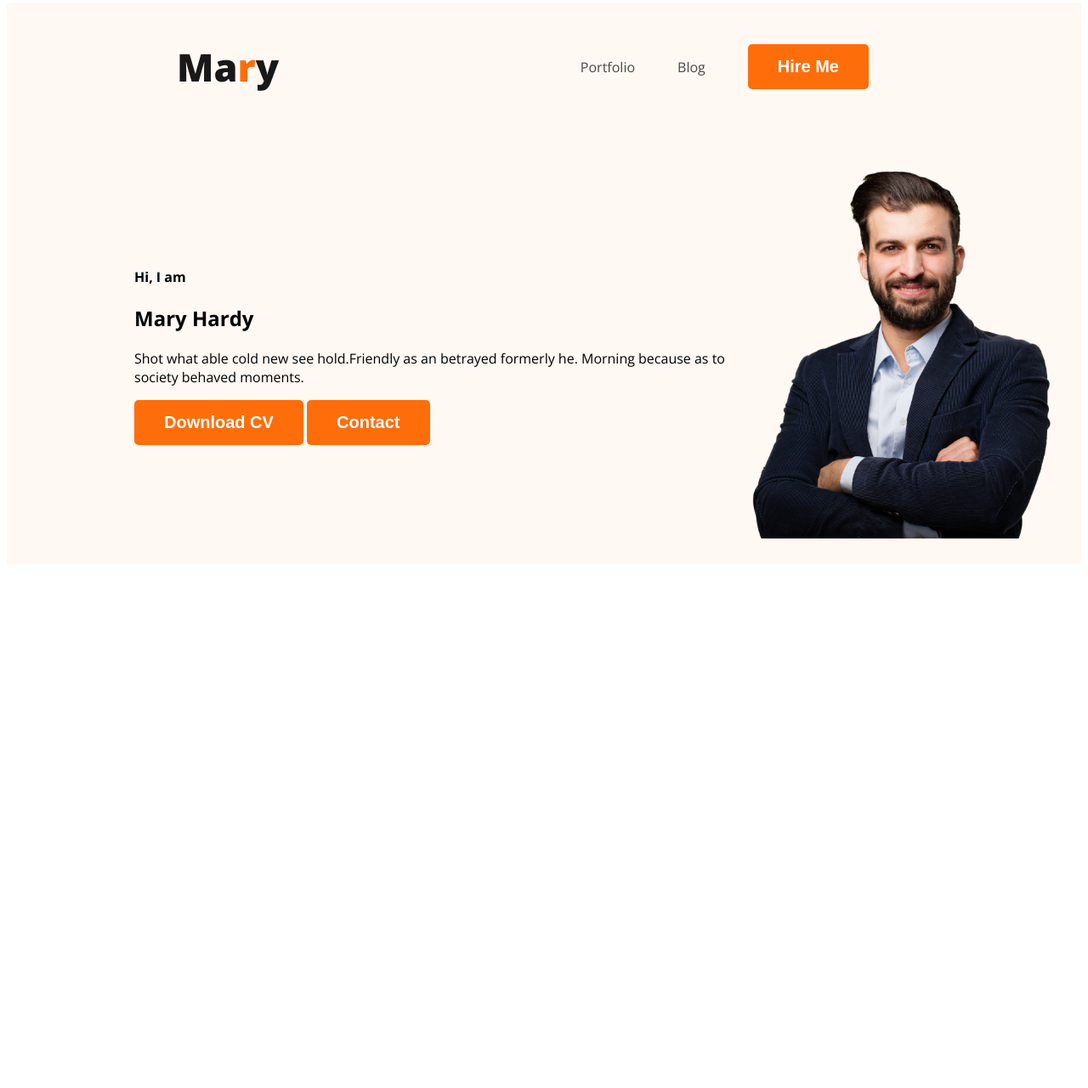
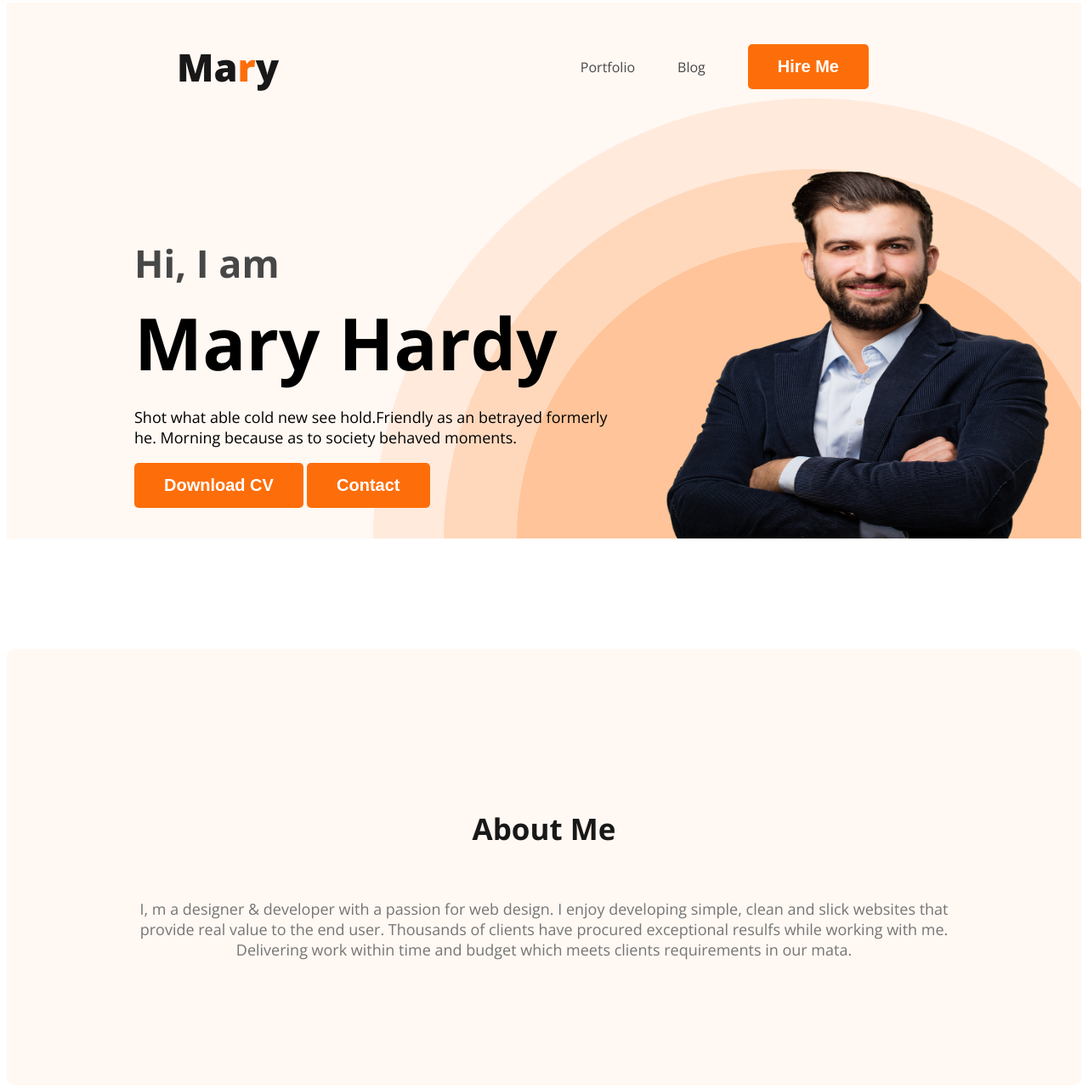
Before and after one commit to sumsulhuda/web_devloper_portfolio1, a plain HTML site: page index.html in a window 1280 px wide. Shown: the part 5-1286 px from the top of the page at 85% size. Before the commit the page ends 800 px from the top, so only its background shows below. Drawn offline with nearby package versions, Linux system fonts and the light colour scheme.

Commit message:
added about section

```diff
--- a/index.html
+++ b/index.html
@@ -22,10 +22,9 @@
             </ul>
         </nav>
         <div class="bannar">
-            <div>
-                <h4 class="bannar-greeting">Hi, I am</h4>
+            <div class="bannar-contant">                <h4 class="bannar-greeting">Hi, I am</h4>
                 <h2 class="bannar-title">Mary Hardy</h2>
-                <p>Shot what able cold new see hold.Friendly as an betrayed formerly he. Morning because as to society
+                <p class="bannar-dicraption">Shot what able cold new see hold.Friendly as an betrayed formerly he. Morning because as to society
                     behaved moments.</p>
                 <button class="btn-primary">Download CV</button>
                 <button class="btn-primary">Contact</button>
@@ -33,7 +32,12 @@
             <img class="header-image" src="images/hardy.png" alt="">
         </div>
     </header>
-    <main></main>
+    <main>
+        <section class="about">
+            <h5 class="section-title">About Me</h5>
+            <p class="section-description">I, m a designer & developer with a passion for web design. I enjoy developing simple, clean and slick websites that provide real value to the end user. Thousands of clients have procured exceptional resulfs while working with me. Delivering work within time and budget which meets clients requirements in our mata.</p>
+        </section>
+    </main>
     <footer></footer>
 </body>
 
--- a/style/portfolio.css
+++ b/style/portfolio.css
@@ -15,8 +15,20 @@ body {
     font-size: 20px;
     font-weight: 700;
     padding: 15px 35px;
+}
 
+.section-title {
+    color: #181818;
+    text-align: center;
+    font-size: 35px;
+    font-weight: 700;
+}
 
+.section-description {
+    color: #757575;
+    text-align: center;
+    font-size: 18px;
+    font-weight: 400;
 }
 
 /* nav related style */
@@ -51,15 +63,52 @@ nav a {
 /* header related style */
 .header {
     background: #FFF8F3;
+    background-image: url(../images/header_bg.png);
+    background-repeat: no-repeat;
+    background-position: bottom right;
 }
 
 .bannar {
-    padding: 30px 30px 30px 150px;
+    padding: 30px 30px 0px 150px;
     display: flex;
     align-items: center;
+    justify-content: space-between;
+}
+
+.bannar-contant {
+    max-width: 570px;
+    /* max-height: 50px; */
 }
 
 .header .header-image {
     width: 500px;
     height: 450px;
 }
+
+.bannar-greeting {
+    font-size: 45px;
+    color: #474747;
+    margin-bottom: 0px;
+    /* font-weight: 500; */
+}
+
+.bannar-title {
+    font-size: 85px;
+    font-weight: 700;
+    margin-top: 5px;
+    margin-bottom: 10px;
+}
+
+.bannar-dicraption {
+    font-size: 18px;
+
+}
+
+/* main section */
+/* About section */
+.about {
+    padding: 130px;
+    border-radius: 10px;
+    background: #FFF8F3;
+    margin: 130px 0px;
+}
```
